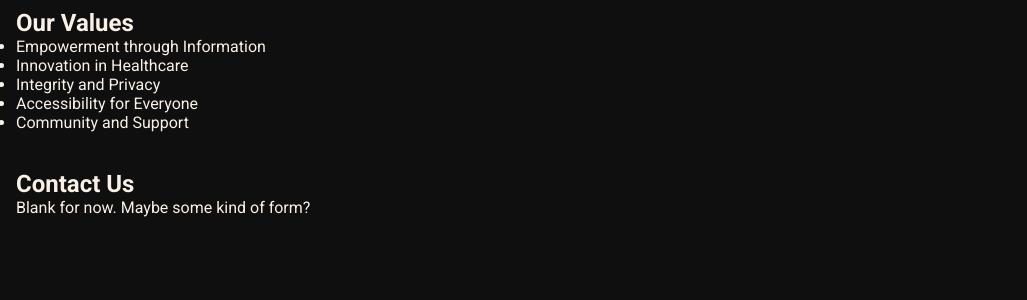
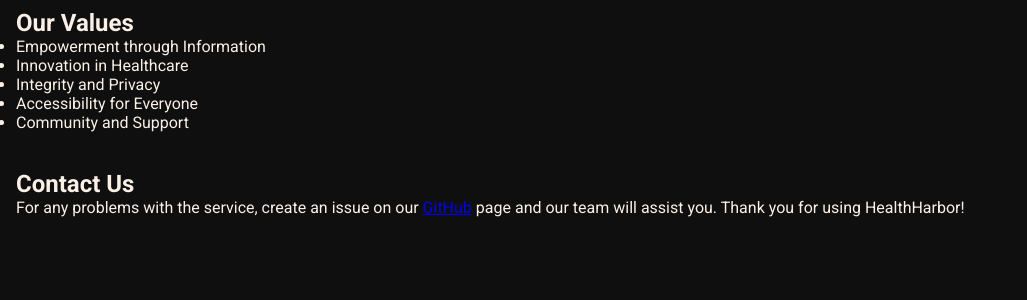
Before and after one commit to AshishNarne/HealthHarbor, a Flask app: page /about in a window 1280 px wide. Shown: the part 247-547 px from the top of the page, without its empty margins (0-1027 px from the left). Run offline with Flask 3, Linux system fonts and the light colour scheme.

Commit message:
Changed placeholder text on about page with hyperlink

```diff
--- a/src/templates/pages/about.html
+++ b/src/templates/pages/about.html
@@ -21,5 +21,5 @@
     </ul>
     <br><br>
     <h2>Contact Us</h2>
-    <p>Blank for now. Maybe some kind of form?</p>
-{% endblock %}
+    <p>For any problems with the service, create an issue on our <a href="https://github.com/AshishNarne/HealthHarbor" target="_blank">GitHub</a> page and our team will assist you. Thank you for using HealthHarbor!</p>
+    {% endblock %}
```
